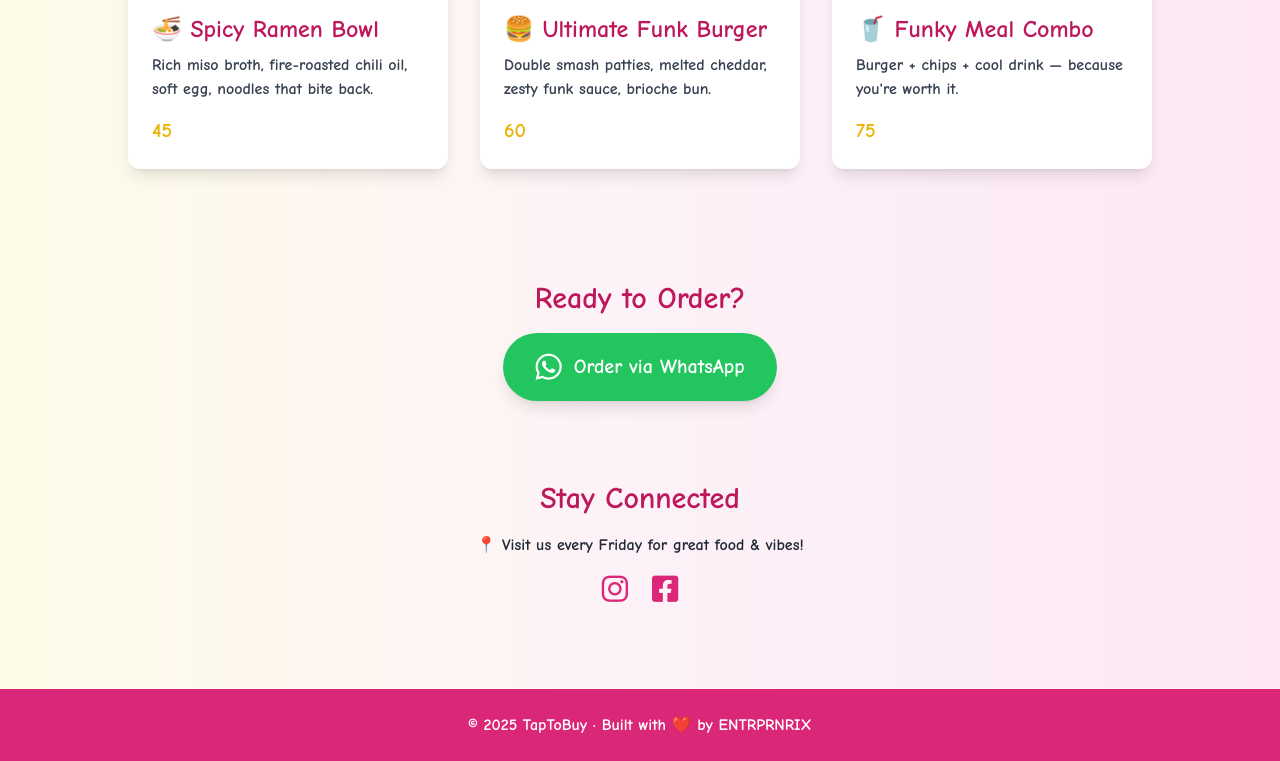
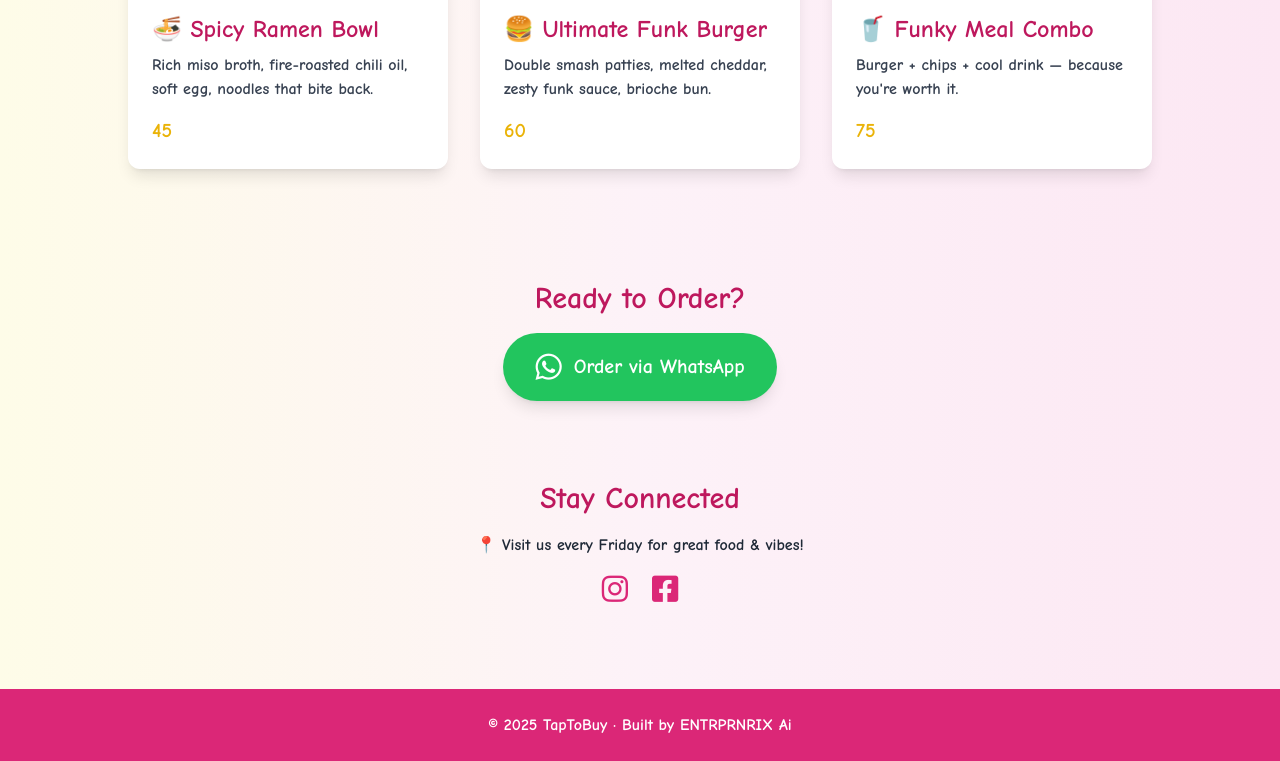
Before and after one commit to ShaheenT/ShaheenT.github.io, a plain HTML site: page index.html in a window 1280 px wide. Shown: the part 503-1264 px from the top of the page. Drawn offline with nearby package versions, Linux system fonts and the light colour scheme; no server answers; a small style sheet from the web is missing.

Commit message:
Update index.html
Update built by line

```diff
--- a/index.html
+++ b/index.html
@@ -120,7 +120,7 @@
   </main>
 
   <footer class="bg-pink-600 text-white text-center p-6 mt-20 select-none">
-    <p>© 2025 TapToBuy · Built with ❤️ by ENTRPRNRIX</p>
+    <p>© 2025 TapToBuy · Built by ENTRPRNRIX Ai</p>
   </footer>
 
   <!-- Modal for order quantity -->
```
